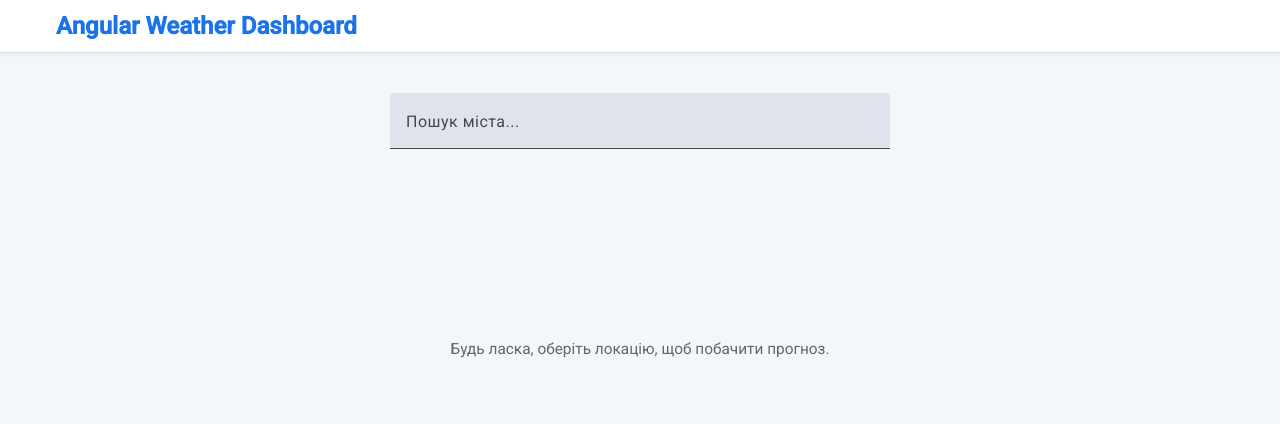
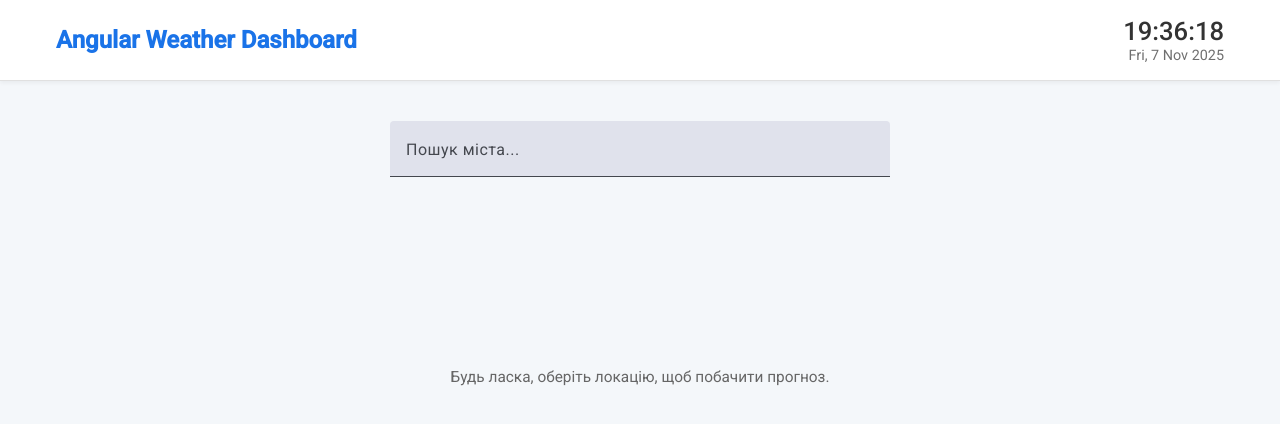
Before and after one commit to finkord/weather-dashboard, an Angular app: page / in a window 1280 px wide. Shown: the top 424 px of the page. Built offline with nearby package versions, Linux system fonts and the light colour scheme.

Commit message:
feat(ux): Add ClockComponent (standalone) with reactive time updates using Signals and RxJS interval

```diff
--- a/src/app/app.css
+++ b/src/app/app.css
@@ -44,3 +44,27 @@ main.container {
   margin: 0 auto 24px auto; /* Центрування та відступ знизу */
   max-width: 500px;
 }
+/* Стилі для заголовка */
+.app-header {
+  width: 100%;
+  padding: 16px 0;
+  background-color: #ffffff;
+  border-bottom: 1px solid #e0e0e0;
+  box-shadow: 0 2px 4px rgba(0, 0, 0, 0.05);
+}
+
+/* [NEW] Контейнер для вмісту заголовка */
+.app-header-content {
+  display: flex;
+  justify-content: space-between; /* Розділяє елементи (заголовок і годинник) */
+  align-items: center; /* Центрує їх вертикально */
+}
+
+.app-header-content h1 { /* <--- MODIFIED SELECTOR */
+  font-size: 1.5rem; /* 24px */
+  font-weight: 600;
+  color: #1a73e8; /* Використовуємо "фірмовий" синій */
+  margin: 0;
+}
+
+/* ... решта стилів без змін ... */
--- a/src/app/app.html
+++ b/src/app/app.html
@@ -1,7 +1,6 @@
 <header class="app-header">
-  <div class="container">
-    <h1>{{ title() }}</h1>
-  </div>
+  <div class="container app-header-content"> <h1>{{ title() }}</h1>
+    <app-clock></app-clock> </div>
 </header>
 
 <main class="container">
--- a/src/app/app.ts
+++ b/src/app/app.ts
@@ -4,11 +4,12 @@ import { RouterOutlet } from '@angular/router';
 // 1. Імпортуємо наші нові Standalone-компоненти
 import { LocationSearchComponent } from './features/location-search/location-search.component';
 import { WeatherForecastComponent } from './features/weather-forecast/weather-forecast.component';
+import { ClockComponent } from './features/clock/clock.component'; // <--- NEW IMPORT
 
 @Component({
   selector: 'app-root',
-  // 2. Додаємо їх до 'imports', щоб шаблон міг їх "бачити"
-  imports: [RouterOutlet, LocationSearchComponent, WeatherForecastComponent],
+  // 2. Додаємо його до 'imports'
+  imports: [RouterOutlet, LocationSearchComponent, WeatherForecastComponent, ClockComponent], // <--- MODIFIED
   templateUrl: './app.html',
   styleUrl: './app.css',
 })
--- /dev/null
+++ b/src/app/features/clock/clock.component.html
@@ -0,0 +1,8 @@
+<div class="clock-display">
+  <span class="current-time">
+    {{ currentTime() | date: 'HH:mm:ss' }}
+  </span>
+  <span class="current-date">
+    {{ currentTime() | date: 'EEE, d MMM y' }}
+  </span>
+</div>
--- /dev/null
+++ b/src/app/features/clock/clock.component.scss
@@ -0,0 +1,38 @@
+/* src/app/features/clock/clock.component.scss */
+
+:host {
+  display: flex;
+  flex-direction: column;
+  align-items: flex-end;
+  color: #333;
+  font-family: 'Roboto', sans-serif;
+  padding: 0 0 0 16px; // Відступ зліва від заголовка
+}
+
+.clock-display {
+  text-align: right;
+  line-height: 1.2;
+}
+
+.current-time {
+  font-size: 1.6rem;
+  font-weight: 500;
+  display: block;
+}
+
+.current-date {
+  font-size: 0.9rem;
+  font-weight: 400;
+  opacity: 0.7;
+  display: block;
+}
+
+// Адаптивність: зменшуємо розмір шрифту для мобільних
+@media (max-width: 600px) {
+  .current-time {
+    font-size: 1.2rem;
+  }
+  .current-date {
+    font-size: 0.8rem;
+  }
+}
--- /dev/null
+++ b/src/app/features/clock/clock.component.ts
@@ -0,0 +1,38 @@
+// src/app/features/clock/clock.component.ts
+
+import { Component, OnInit, signal, OnDestroy } from '@angular/core';
+import { CommonModule, DatePipe } from '@angular/common';
+import { interval, Subscription } from 'rxjs';
+import { tap, startWith } from 'rxjs/operators';
+
+@Component({
+  selector: 'app-clock',
+  standalone: true,
+  // DatePipe включено в imports, оскільки це standalone-компонент
+  imports: [CommonModule, DatePipe],
+  templateUrl: './clock.component.html',
+  styleUrls: ['./clock.component.scss'],
+})
+export class ClockComponent implements OnInit, OnDestroy {
+  // Використовуємо signal для реактивного зберігання поточного часу
+  public currentTime = signal(new Date());
+  private intervalSubscription!: Subscription;
+
+  ngOnInit(): void {
+    // 1. Створюємо інтервал, який випускає значення кожну секунду
+    this.intervalSubscription = interval(1000)
+      .pipe(
+        startWith(0), // Запускаємо оновлення одразу
+        // 2. Оновлюємо signal поточним часом
+        tap(() => this.currentTime.set(new Date()))
+      )
+      .subscribe();
+  }
+
+  ngOnDestroy(): void {
+    // 3. Важливо: відписуємось, щоб уникнути витоків пам'яті (RxJS Best Practice)
+    if (this.intervalSubscription) {
+      this.intervalSubscription.unsubscribe();
+    }
+  }
+}
```
